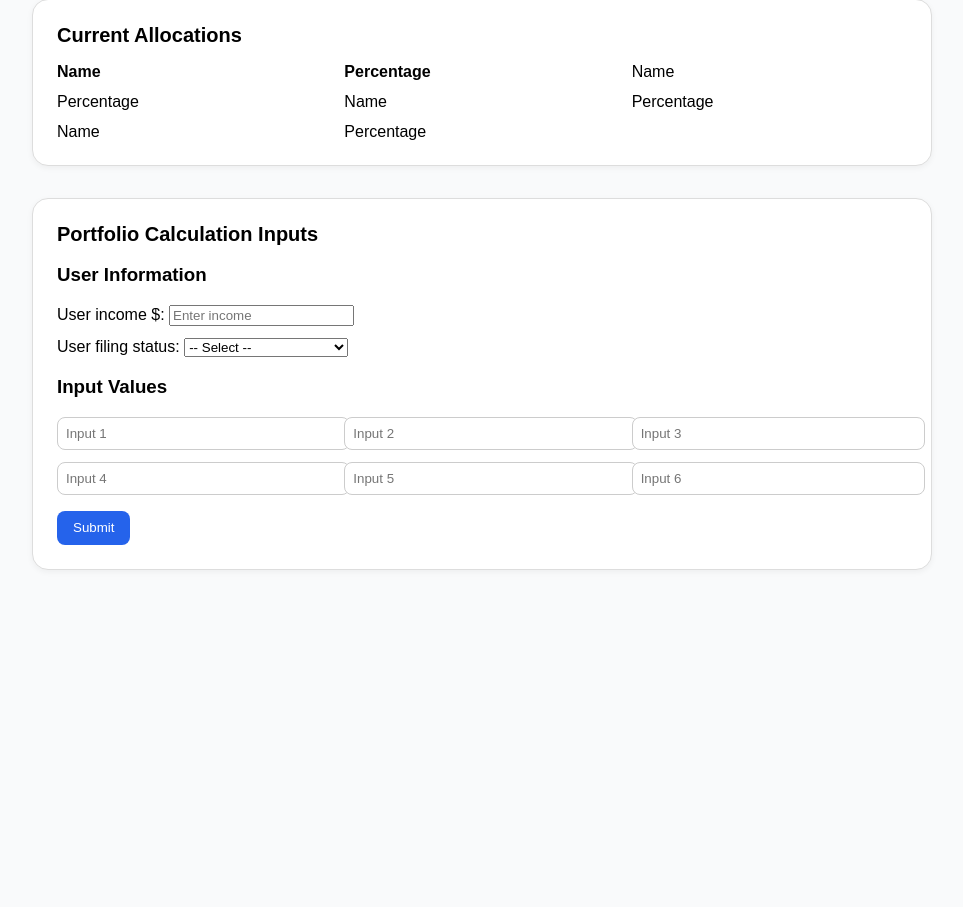
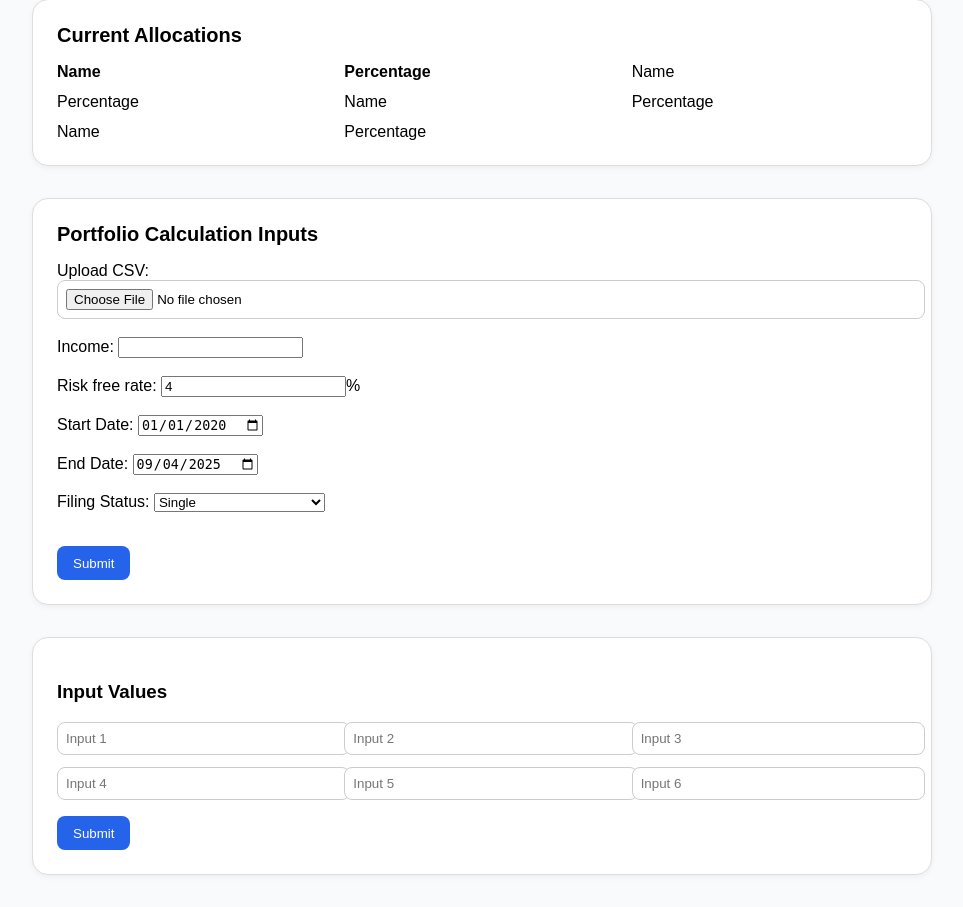
Before and after one commit to ethanscottdunn/allokeasy, a Django app: page /allokeasy/ in a window 1280 px wide. Shown: the part 303-1210 px from the top of the page, without its empty margins (158-1121 px from the left). Before the commit the page ends 873 px from the top, so only its background shows below. Run offline with Django 5.2, Linux system fonts and the light colour scheme.

Commit message:
added a form to process inputs for the portfolio optimization function

```diff
--- a/sallokeasy/allokeasy/templates/allokeasy/index.html
+++ b/sallokeasy/allokeasy/templates/allokeasy/index.html
@@ -111,9 +111,8 @@
       </div>
     </div>
 
-    <div class="card">
+    <!-- <div class="card">
       <h2> Portfolio Calculation Inputs </h2>
-      <!-- User Info Section -->
       <h3>User Information</h3>
       <div class="grid">
         <div>
@@ -129,13 +128,54 @@
             <option value="married_separate">Married filing separately</option>
           </select>
         </div>
+        <div>
+          <label for="risk_free_rate">Risk free rate:</label>
+          <input type="number" id="risk_free_rate" value="4">%
+        </div>
       </div>
+    </div> -->
       <!-- <button id="userSubmit">Calculate Optimal Portfolio (Re)Allocations </button>
       <p id="userStatus" style="margin-top:0.5rem;color:green;"></p>-->
 
+    <div class="card">
+      <h2> Portfolio Calculation Inputs </h2>
+    <form method="POST" enctype="multipart/form-data" action="{% url 'produce_optimized_portfolio' %}">
+    {% csrf_token %}
+
+      <!-- CSV Upload -->
+      <label for="csv_file">Upload CSV:</label>
+      <input type="file" name="csv_file" id="csv_file" accept=".csv" required><br><br>
+
+      <!-- Income -->
+      <label for="income">Income:</label>
+      <input type="number" step="any" name="income" id="income" required><br><br>
+
+      <!-- Risk free rate -->
+      <label for="risk_free_rate">Risk free rate:</label>
+      <input type="number" step="any" name="risk_free_rate" id="risk_free_rate" value=4 required>%<br><br>
+
+      <!-- Start Date -->
+      <label for="start_date">Start Date:</label>
+      <input type="date" name="start_date" id="start_date" value="2020-01-01" required><br><br>
+
+      <!-- End Date -->
+      <label for="end_date">End Date:</label>
+      <input type="date" name="end_date" id="end_date" required><br><br>
+
+      <!-- Dropdown -->
+      <label for="filing_status">Filing Status:</label>
+      <select name="filing_status" id="filing_status" required>
+        <option value="single">Single</option>
+        <option value="married_filing_separately">Married Filing Separately</option>
+        <option value="married_filing_jointly">Married Filing Jointly</option>
+      </select><br><br>
+
+      <button type="submit">Submit</button>
+      </form>
+    </div>
 
     <!-- 2. Input Area -->
-    <!-- <div class="card"> -->
+    <div class="card">
       <h3>Input Values</h3>
       <div class="grid grid-2">
         <input type="text" placeholder="Input 1">
@@ -169,6 +209,16 @@
   </div>
 
   <script>
+
+    // Date for the default End Date
+    const today = new Date();
+    const year = today.getFullYear();
+    const month = String(today.getMonth() + 1).padStart(2, '0'); // Month is 0-indexed
+    const day = String(today.getDate()).padStart(2, '0');
+
+    const formattedDate = `${year}-${month}-${day}`;
+    document.getElementById('end_date').value = formattedDate;
+
     // Handle CSV upload
     const csvSubmit = document.getElementById("csvSubmit");
     const csvFileInput = document.getElementById("csvFile");
--- a/sallokeasy/allokeasy/urls.py
+++ b/sallokeasy/allokeasy/urls.py
@@ -5,4 +5,5 @@ from . import views
 urlpatterns = [
     path("", views.index, name="index"),
     path("upload-csv/", views.upload_csv, name="upload_csv"),
+    path("produce-optmized-portfolio/", views.produce_optimized_portfolio, name="produce_optimized_portfolio"),
 ]
--- a/sallokeasy/allokeasy/views.py
+++ b/sallokeasy/allokeasy/views.py
@@ -41,6 +41,49 @@ def upload_csv(request):
         #print((type(allocations)))
 
         #return JsonResponse({"allocations": allocations})
+        # TODO: put the file back in the import area...
         return JsonResponse({"allocations": alloc_dict_list})
 
     return JsonResponse({"error": "No file uploaded"}, status=400)
+
+@csrf_exempt
+def produce_optimized_portfolio(request):
+    if request.method == "POST" and request.FILES.get("file"):
+        csv_file = request.FILES["file"]
+        # Read file in memory
+        decoded_file = csv_file.read().decode("utf-8")
+        io_string = io.StringIO(decoded_file)
+        ## TODO: push this data into the function that computes new allocations and stats
+        alloc_dict_list = parse_cost_basis_vanguard_csv_by_ticker(io_string)
+
+    # Handle other input values
+    try:
+        income = float(request.POST.get("income"))
+        risk_free_rate = float(request.POST.get("risk_free_rate"))
+    except (TypeError, ValueError):
+        return JsonResponse({"error": "Invalid inputs for income and/or risk free rate."}, status=400)
+
+    # Handle dropdown
+    filing_status = request.POST.get("filing_status")
+    if filing_status not in ["single", "married_joint", "married_separate"]:
+        return JsonResponse({"error": "Invalid filing status."}, status=400)
+
+    # start_date & end_date
+    try:
+        start_date = request.POST.get("start_date")
+        end_date = request.POST.get("end_date")
+    except:
+        return JsonResponse({"error": "Invalid inputs for start and/or end date"})
+
+    ## TODO: run the optimization.
+    ## For now, just print the values so I know they came in right.
+    #print(alloc_dict_list)
+    print("income: %s" % income)
+    print("filing status: %s" % filing_status)
+    print("risk_free_rate: %s" % risk_free_rate)
+    print("start_date: %s" % start_date)
+    print("end_date: %s" % end_date)
+
+    #if request.method == "POST" and request.FILES.get("file"):
+        #return JsonResponse({"allocations": alloc_dict_list})
+    return JsonResponse({"error": "information received"}, status=400)
```
